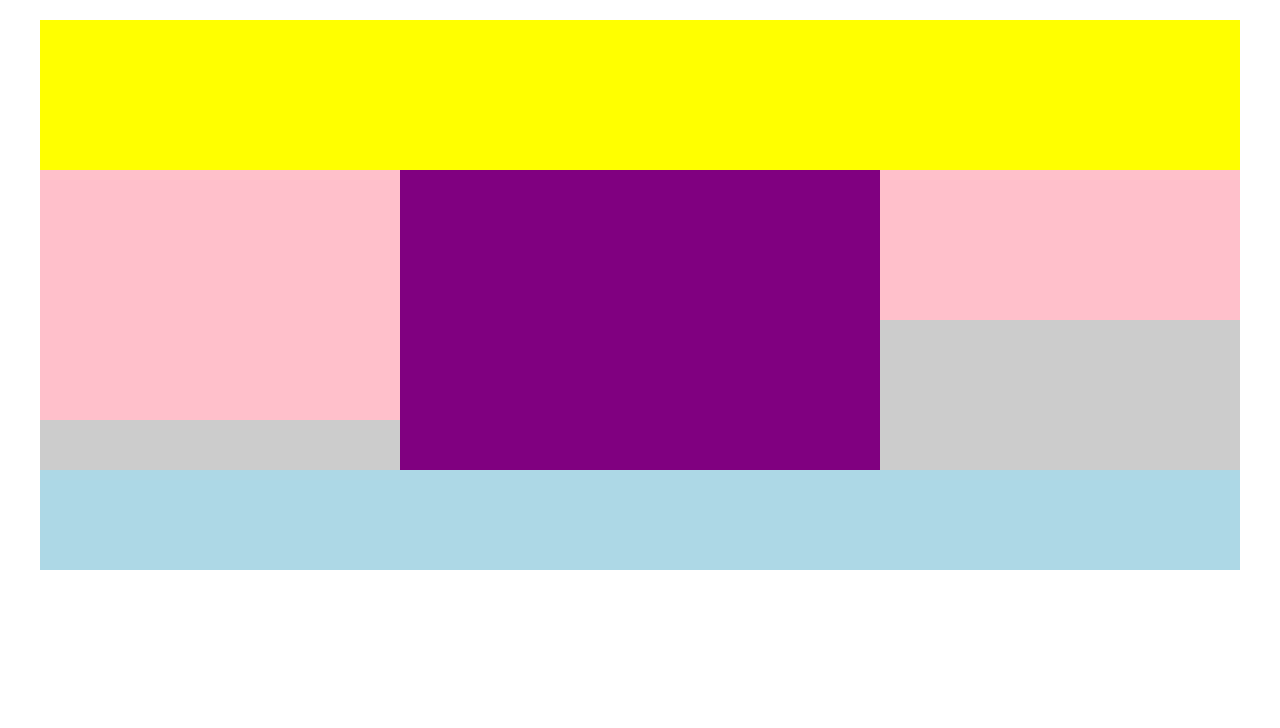
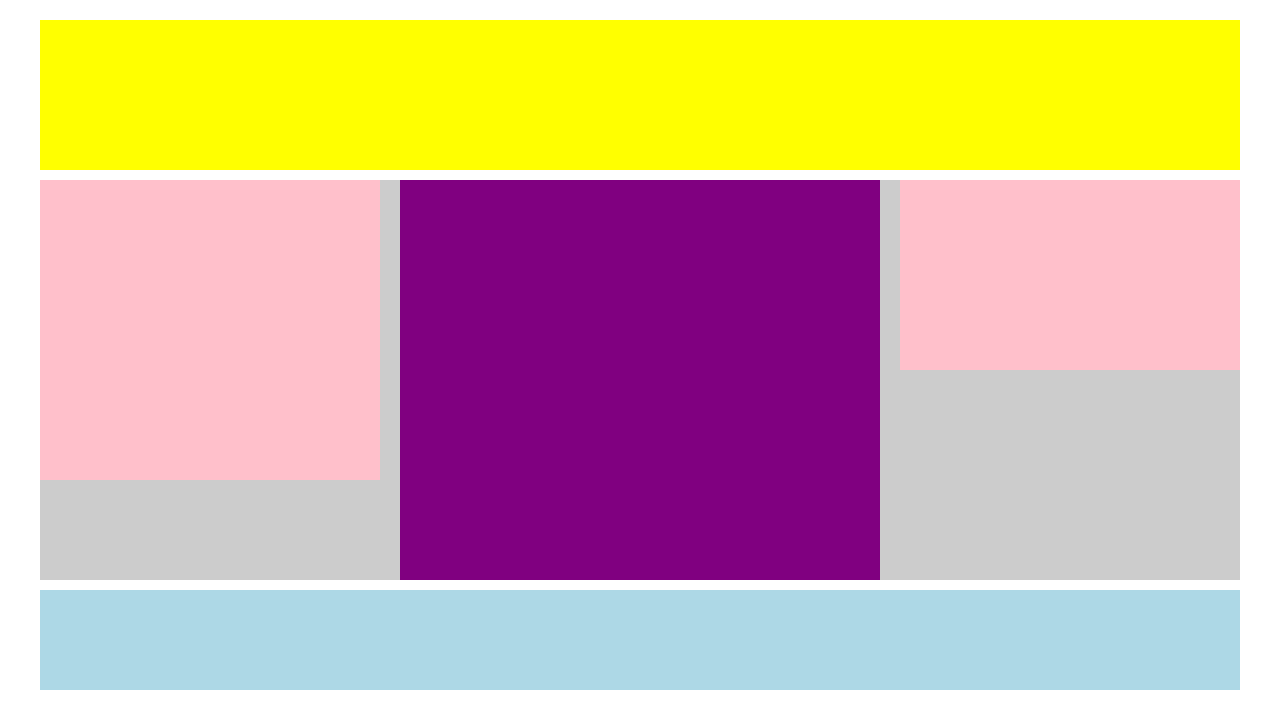
Before and after one commit to francesco-allera/htmlcss-struttura-wp, a plain HTML site: page index.html in a window 1280 px wide. Drawn offline with Linux system fonts and the light colour scheme.

Commit message:
messa primi margini

```diff
--- a/css/style.css
+++ b/css/style.css
@@ -19,9 +19,9 @@ footer{
 }
 .contain{
   width: 100%;
-  height: 300px;
+  height: 400px;
   background: #ccc;
-  margin: 0 auto;
+  margin: 10px auto;
 }
 .clearfix::after{
   content: "";
@@ -29,19 +29,19 @@ footer{
   clear: both;
 }
 .block1{
-  width: 30%;
-  height: 250px;
-  padding-right: 20px;
+  width: calc(30% - 20px);
+  height: 300px;
+  margin-right: 20px;
 }
 .block2{
   width: 40%;
-  height: 300px;
+  height: 400px;
   background-color: purple;
 }
 .block3{
-  width: 30%;
-  height: 150px;
-  padding-left: 20px;
+  width: calc(30% - 20px);
+  height: 190px;
+  margin-left: 20px;
 }
 .block4{
 
```
